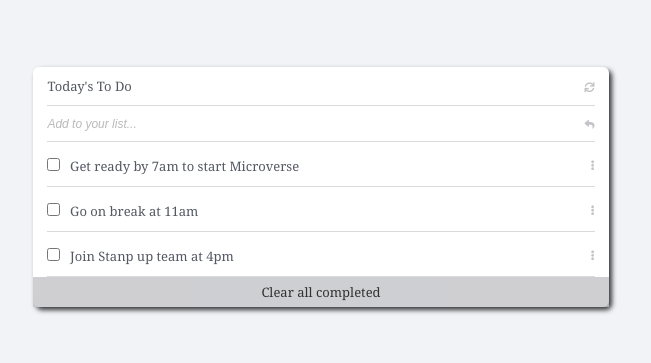
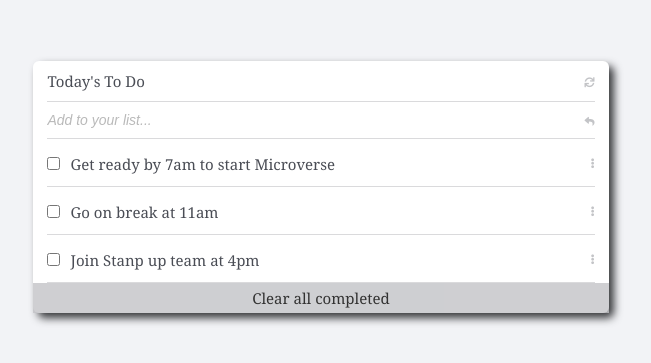
Before and after one commit to Kossi-stack/To-Do-list-App, a website built with webpack: page src/index.html in a window 1280 px wide. Shown: the part 213-576 px from the top of the page, without its empty margins (319-970 px from the left). Built offline with nearby package versions, Linux system fonts and the light colour scheme.

Commit message:
Update ccs file

```diff
--- a/src/style.css
+++ b/src/style.css
@@ -9,7 +9,7 @@ body {
   width: 100%;
   height: 100%;
   font-family: Cambria, Cochin, Georgia, Times, 'Times New Roman', serif;
-  font-size: 18px;
+  font-size: 20px;
 }
 
 #to-do {
@@ -26,7 +26,7 @@ body {
   background-color: #fff;
   border-radius: 6px;
   height: auto;
-  box-shadow: 3px 3px 5px #36373a;
+  box-shadow: 5px 5px 8px #36373a;
   margin-bottom: 20px;
 }
 
@@ -60,9 +60,9 @@ label:hover {
 
 .todo-title h2,
 #todo-lists li label {
-  color: #545862;
-  font-size: 13px;
-  font-weight: 400;
+  color: #4a4d55;
+  font-size: 15px;
+  font-weight: 500;
 }
 
 button i {
@@ -76,7 +76,7 @@ button i:hover {
 }
 
 .text {
-  font-size: 12px;
+  font-size: 14px;
   color: #545862;
   width: 70%;
 }
@@ -111,7 +111,7 @@ button i:hover {
   text-decoration: none;
   color: #000;
   opacity: 0.8;
-  font-size: 13px;
+  font-size: 15px;
   height: 30px;
   background-color: #c3c4c7;
   transition: 300ms;
```
Also changed, not shown: dist/main.js.
